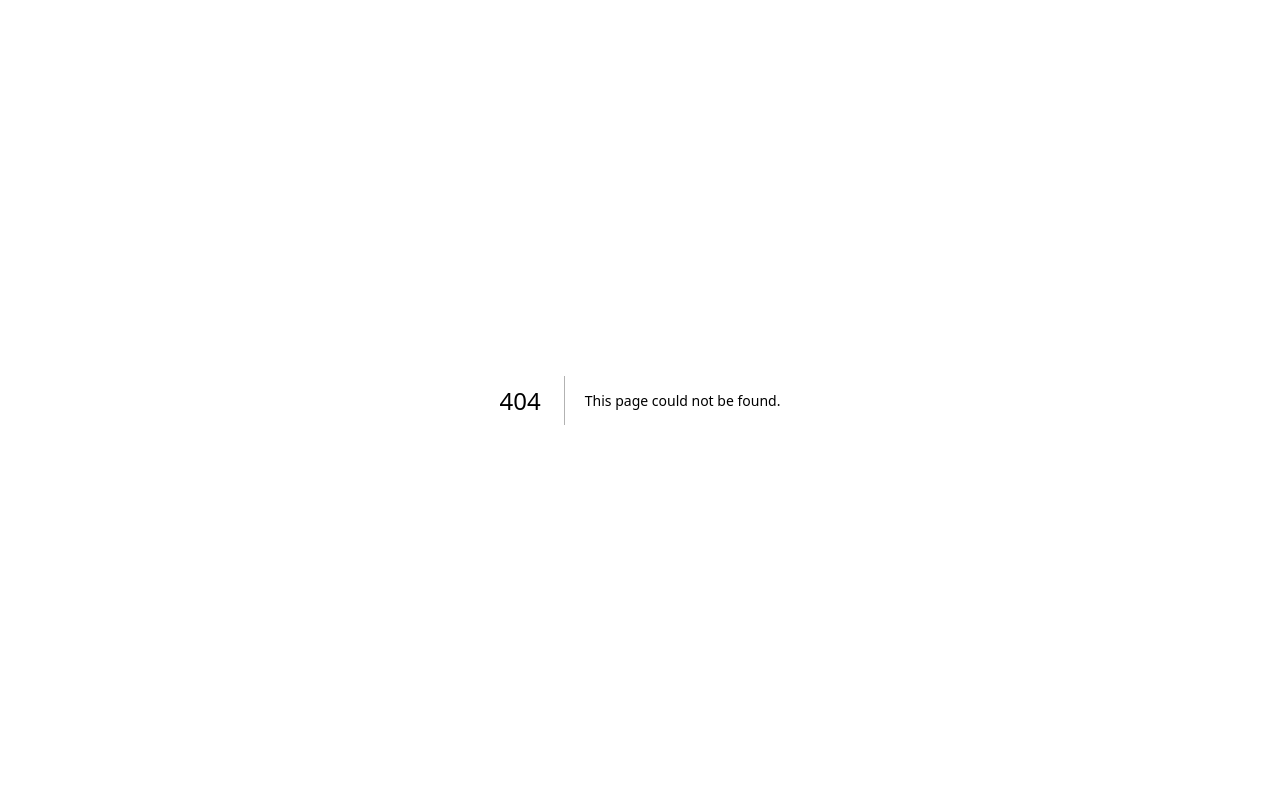
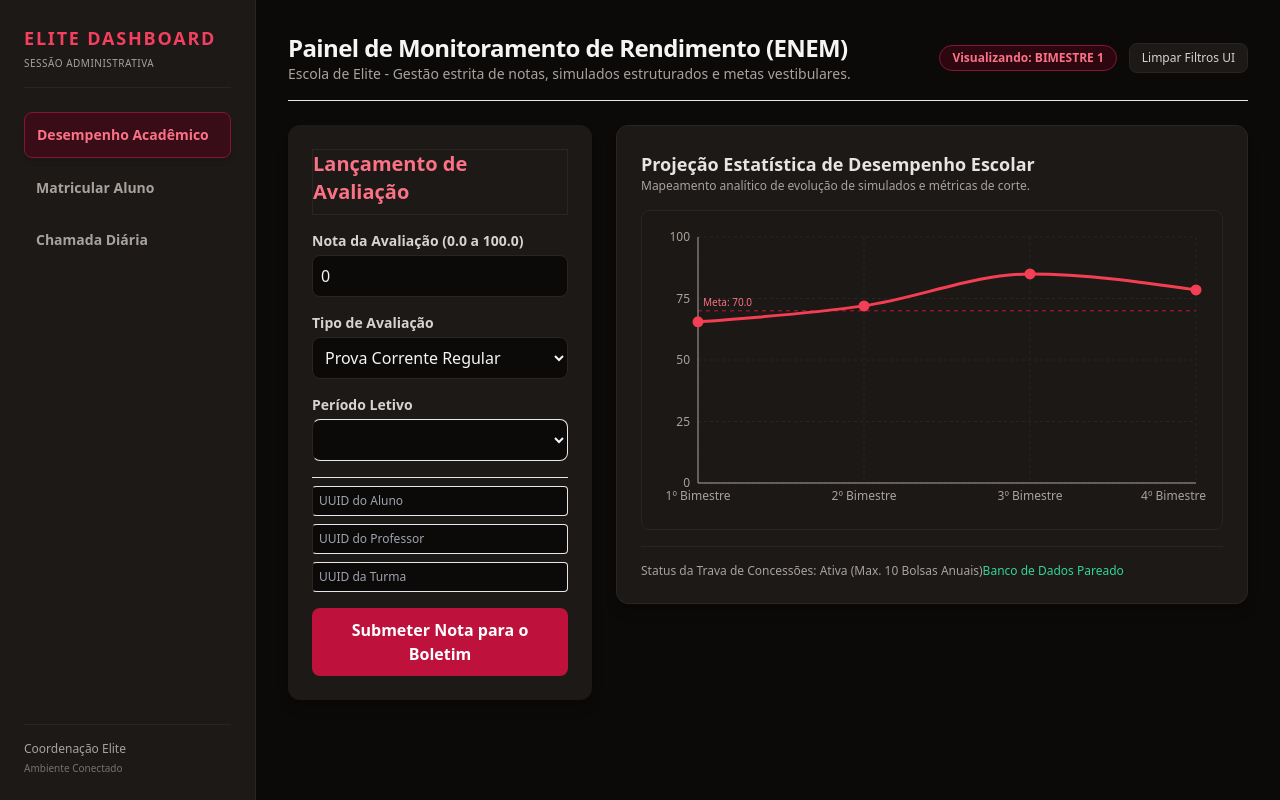
Before and after one commit to franferrazdev/school-management-dashboard, a Next.js app: page /dashboard in a window 1280 px wide. Before the commit this address had no page. Built offline with nearby package versions, Linux system fonts and the light colour scheme.

Commit message:
implement master bilingual README documentation, core dashboard layouts and dynamic attendance integrations

```diff
--- /dev/null
+++ b/src/app/api/students/list/route.ts
@@ -0,0 +1,43 @@
+import { NextResponse } from "next/server";
+import { prisma } from "@/infra/database/prisma-client";
+
+export async function GET() {
+  try {
+    // Busca todos os perfis de estudantes ativos no Supabase trazendo o nome do usuário associado
+    const students = await prisma.studentProfile.findMany({
+      where: {
+        status: "ACTIVE",
+      },
+      include: {
+        user: {
+          select: {
+            name: true,
+          },
+        },
+      },
+      orderBy: {
+        user: {
+          name: "asc", // Organiza a lista de chamada em ordem alfabética de A a Z
+        },
+      },
+    });
+
+    // Modifica a estrutura dos dados para ficar amigável para o front-end
+    const formattedStudents = students.map((student) => ({
+      id: student.id,
+      name: student.user.name,
+      // Como o aluno é novo, simulei dados iniciais de frequência baseados no ano de admissão
+      totalClasses: 40,
+      absences: student.isScholarship ? 6 : 2, // Uma simulação inicial de faltas
+    }));
+
+    return NextResponse.json(formattedStudents, { status: 200 });
+  } catch (error: unknown) {
+    // Captura o erro internamente para não derrubar o servidor Node.js
+    console.log("Erro interno na API de listagem:", error);
+    return NextResponse.json(
+      { error: "Falha ao listar estudantes do banco de dados." },
+      { status: 500 },
+    );
+  }
+}
--- a/src/app/dashboard/attendance/page.tsx
+++ b/src/app/dashboard/attendance/page.tsx
@@ -2,7 +2,7 @@ import { AttendanceRollCall } from "@/modules/enrollment/presentation/components
 
 export default function AttendancePage() {
   return (
-    <div className="min-h-screen bg-stone-950 p-8 items-center justify-center">
+    <div className="min-h-screen w-full bg-stone-950 p-4 md:p-8 flex items-center justify-center">
       <AttendanceRollCall />
     </div>
   );
--- /dev/null
+++ b/src/app/dashboard/layout.tsx
@@ -0,0 +1,67 @@
+"use client";
+
+import Link from "next/link";
+import { usePathname } from "next/navigation";
+
+export default function DashboardLayout({
+  children,
+}: {
+  children: React.ReactNode;
+}) {
+  const pathname = usePathname();
+
+  const menuItems = [
+    { name: "Desempenho Acadêmico", href: "/dashboard" },
+    { name: "Matricular Aluno", href: "/dashboard/enrollment" },
+    { name: "Chamada Diária", href: "/dashboard/attendance" },
+  ];
+
+  return (
+    <div className="min-h-screen flex flex-col md:flex-row bg-stone-950 text-stone-100">
+      {/* Barra Lateral de Navegação (Sidebar) */}
+      <aside className="w-full md:w-64 bg-stone-900 border-r border-stone-800 p-6 flex flex-col justify-between gap-6">
+        <div className="space-y-6">
+          <header className="border-b border-stone-800 pb-4">
+            <h1 className="text-lg font-black text-rose-500 uppercase tracking-widest">
+              Elite Dashboard
+            </h1>
+            <p className="text-[10px] text-stone-400 uppercase tracking-wider mt-1">
+              Sessão Administrativa
+            </p>
+          </header>
+
+          <nav className="flex flex-col gap-2">
+            {menuItems.map((item) => {
+              const isActive = pathname === item.href;
+              return (
+                <Link
+                  key={item.href}
+                  href={item.href}
+                  className={`p-3 rounded-lg text-sm font-semibold transition-all ${
+                    isActive
+                      ? "bg-rose-950/60 border border-rose-900 text-rose-400 shadow-md"
+                      : "text-stone-400 hover:bg-stone-850 hover:text-stone-200"
+                  }`}
+                >
+                  {item.name}
+                </Link>
+              );
+            })}
+          </nav>
+        </div>
+
+        <footer className="border-t border-stone-800 pt-4 flex flex-col gap-1">
+          <span className="text-xs text-stone-400 font-medium block">
+            Coordenação Elite
+          </span>
+          <span className="text-[10px] text-stone-500 block">
+            Ambiente Conectado
+          </span>
+        </footer>
+      </aside>
+
+      {/* Área de Conteúdo Principal Dedicada às Tela */}
+      <div className="flex-1 overflow-y-auto">{children}</div>
+    </div>
+  );
+}
--- /dev/null
+++ b/src/app/dashboard/page.tsx
@@ -0,0 +1,5 @@
+import {GradesManagementScreen} from '@/modules/grades/presentation/screens/grades-management-screen'
+
+export default function DashboardPage() {
+    return <GradesManagementScreen />
+}
--- a/src/modules/enrollment/presentation/components/attendance-roll-call.tsx
+++ b/src/modules/enrollment/presentation/components/attendance-roll-call.tsx
@@ -1,37 +1,9 @@
 "use client";
 
 import { useForm } from "react-hook-form";
-import { useState } from "react";
+import { useEffect, useState } from "react";
 import { z } from "zod";
 import { zodResolver } from "@hookform/resolvers/zod";
-
-// Simulação de estudantes cadastrados no DBeaver (Em breve virá um fetch real do banco)
-const mockStudents = [
-  {
-    id: "a1b2c3d4-e5f6-7a8b-9c0d-1e2f3a4b5c6d",
-    name: "Ana Beatriz Silva",
-    totalClasses: 40,
-    absences: 12,
-  }, // 70% de presença (Risco!)
-  {
-    id: "b2c3d4e5-f6a7-8b9c-0d1e-2f3a4b5c6d7e",
-    name: "Carlos Eduardo Costa",
-    totalClasses: 40,
-    absences: 4,
-  }, // 90% de presença (Seguro)
-  {
-    id: "c3d4e5f6-a7b8-9c0d-1e2f-3a4b5c6d7e8f",
-    name: "Julia Fernandes Dias",
-    totalClasses: 40,
-    absences: 11,
-  }, // 72.5% de presença (Risco!)
-  {
-    id: "d4e5f6a7-b8c9-0d1e-2f3a-4b5c6d7e8f9a",
-    name: "Mateus Oliveira Ramos",
-    totalClasses: 40,
-    absences: 2,
-  }, // 95% de presença (Seguro)
-];
 
 const AttendanceFormSchema = z.object({
   date: z.string().min(1, "A data da chamada é obrigatória."),
@@ -47,7 +19,15 @@ const AttendanceFormSchema = z.object({
 
 type AttendanceFormInput = z.infer<typeof AttendanceFormSchema>;
 
+interface Student {
+  id: string;
+  name: string;
+  totalClasses: number;
+  absences: number;
+}
+
 export function AttendanceRollCall() {
+  const [students, setStudents] = useState<Student[]>([]); // Estado para armazenar os alunos reais do banco
   const [apiError, setApiError] = useState<string | null>(null);
   const [successMessage, setSuccessMessage] = useState<string | null>(null);
   const [isLoading, setIsLoading] = useState(false);
@@ -55,6 +35,7 @@ export function AttendanceRollCall() {
   const {
     register,
     handleSubmit,
+    setValue,
     formState: { errors },
   } = useForm<AttendanceFormInput>({
     resolver: zodResolver(AttendanceFormSchema),
@@ -62,12 +43,34 @@ export function AttendanceRollCall() {
       date: new Date().toISOString().split("T")[0],
       classId: "TURMA-A-2026",
       subjectId: "MATEMATICA_ENEM",
-      records: mockStudents.map((student) => ({
-        studentId: student.id,
-        isPresent: true,
-      })),
+      records: [],
     },
   });
+
+  // BUSCA AUTOMÁTICA EM NUVEM: Carrega os alunos matriculados direto do Supabase
+  useEffect(() => {
+    async function loadStudents() {
+      try {
+        const response = await fetch("/api/students/list");
+        if (!response.ok) throw new Error("Falha ao buscar estudantes.");
+        const data = await response.json();
+
+        setStudents(data);
+
+        // Limpeza de estado
+        setApiError(null);
+
+        // Preenche o formulário do React Hook com os IDs dos alunos reais
+        setValue(
+          "records",
+          data.map((s: Student) => ({ studentId: s.id, isPresent: true })),
+        );
+      } catch (err) {
+        setApiError("Não foi possível carregar a lista de estudantes reais.");
+      }
+    }
+    loadStudents();
+  }, [setValue]);
 
   const onSubmit = async (data: AttendanceFormInput) => {
     setIsLoading(true);
@@ -114,12 +117,12 @@ export function AttendanceRollCall() {
       </header>
 
       {apiError && (
-        <div className="p-3 bg-red-950/40 border border-red-900 roudned-lg text-red-400 text-xs text-center">
+        <div className="p-3 bg-red-950/40 border border-red-900 roudned-lg text-red-400 text-xs font-medium text-center">
           {apiError}
         </div>
       )}
       {successMessage && (
-        <div className="p-3 bg-emerald-950/40 border border-emerald-900 rounded-lg text-emerald-400 text-xs text-center">
+        <div className="p-3 bg-emerald-950/40 border border-emerald-900 rounded-lg text-emerald-400 text-xs font-medium text-center">
           {successMessage}
         </div>
       )}
@@ -171,7 +174,13 @@ export function AttendanceRollCall() {
             Listagem de Estudantes
           </label>
 
-          {mockStudents.map((student, index) => {
+          {students.length === 0 && !apiError && (
+            <p className="text-xs text-stone-500 italic p-4 text-center">
+              Buscando lista de matriculados no Supabase...
+            </p>
+          )}
+
+          {students.map((student, index) => {
             const attendanceRate =
               ((student.totalClasses - student.absences) /
                 student.totalClasses) *
@@ -193,7 +202,7 @@ export function AttendanceRollCall() {
                   </h4>
                   <div className="flex items-center gap-3 mt-1 text-xs text-stone-400">
                     <span>
-                      Frequência:{" "}
+                      Frequência:
                       <strong
                         className={
                           isAtRisk ? "text-rose-400" : "text-emerald-400"
--- a/src/modules/grades/presentation/screens/grades-management-screen.tsx
+++ b/src/modules/grades/presentation/screens/grades-management-screen.tsx
@@ -1,13 +1,25 @@
 "use client";
 
+import { QueryClient, QueryClientProvider } from "@tanstack/react-query";
 import { GradeForm } from "../components/grade-form";
 import { PerformanceLineChart } from "../components/performance-line-chart";
 import { useGradesStore } from "../store/grades-store";
+
+// Instancia o cliente fora do componente para evitar re-renderização coloquial
+const queryClient = new QueryClient({
+  defaultOptions: {
+    queries: {
+      refetchOnWindowFocus: false,
+      retry: false,
+    },
+  },
+});
 
 export function GradesManagementScreen() {
   const { selectedPeriod, resetFilters } = useGradesStore();
 
   return (
+    <QueryClientProvider client={queryClient}>
       <main className="min-h-screen bg-stone-950 p-8 text-stone-100 flex flex-col gap-6">
         <header className="flex flex-col md:flex-row md:items-center justify-between gap-4 border-b border-s-stone-800 pb-4">
           <div>
@@ -15,8 +27,8 @@ export function GradesManagementScreen() {
               Painel de Monitoramento de Rendimento (ENEM)
             </h1>
             <p className="text-sm text-stone-400">
-            Escola de Elite - Gestão estrita de notas, simulados estruturados e
-            metas vestibulares.
+              Escola de Elite - Gestão estrita de notas, simulados estruturados
+              e metas vestibulares.
             </p>
           </div>
           <div className="flex items-center gap-3">
@@ -65,5 +77,6 @@ export function GradesManagementScreen() {
           </div>
         </section>
       </main>
+    </QueryClientProvider>
   );
 }
```
Also changed, not shown: 1 other file (tests, documents, lock files or other folders). Lines whose indentation alone changed are shown as unchanged.
